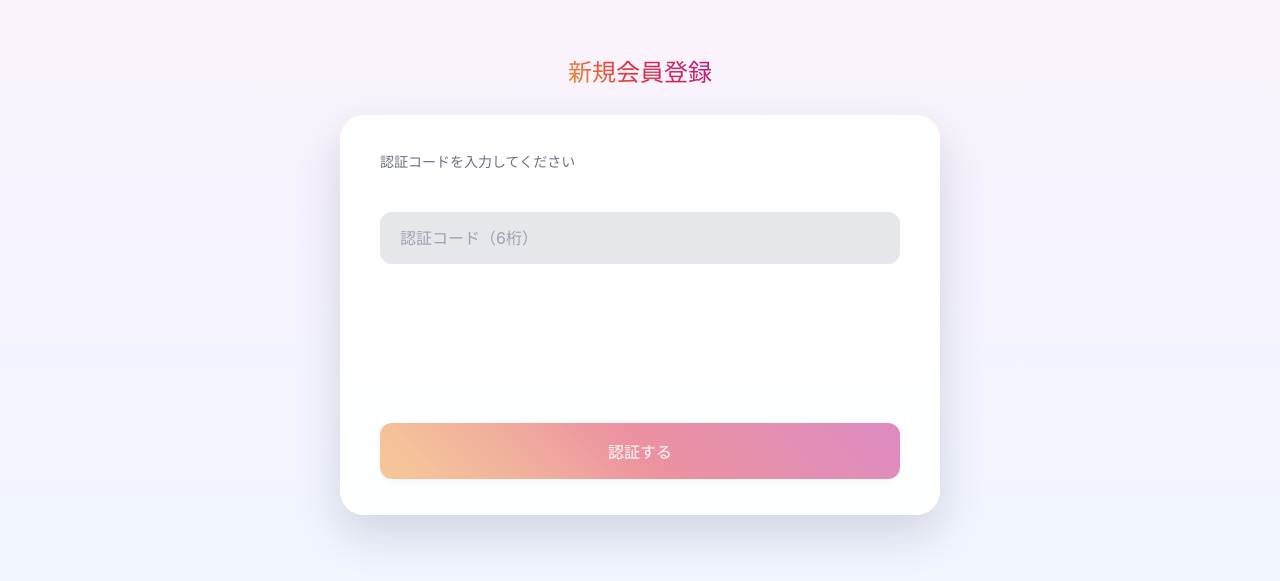
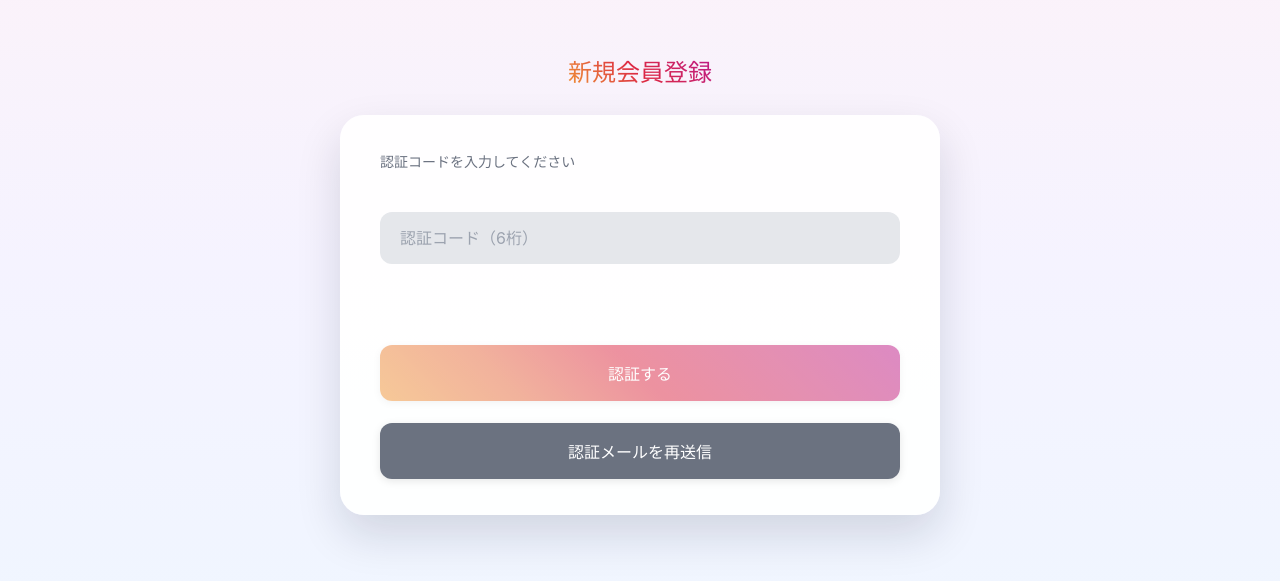
Before and after one commit to HOAP-Inc/hoap-ai-career-sheet, a React (Vite) app: page /registration/verify in a window 1280 px wide. Shown: the part 135-716 px from the top of the page. Built offline with nearby package versions, Linux system fonts and the light colour scheme; no server answers.

Commit message:
Streamline verification flow

```diff
--- a/src/pages/registration/EmailRegister.tsx
+++ b/src/pages/registration/EmailRegister.tsx
@@ -40,8 +40,8 @@ export const EmailRegister: React.FC = () => {
       // emailをlocalStorageに保存（認証コード認証時に使用）
       localStorage.setItem('registration_email', email);
 
-      // 成功時はEmailSentページへ遷移（emailをstateで渡す）
-      navigate('/registration/email-sent', { state: { email } });
+      // 成功時は認証コード入力ページへダイレクト遷移（emailをstateで渡す）
+      navigate('/registration/verify', { state: { email, from: 'email-register' } });
     } catch (err) {
       console.error('❌ EmailRegister: Error occurred:', err);
       const errorMessage = err instanceof Error
--- a/src/pages/registration/EmailSent.tsx
+++ b/src/pages/registration/EmailSent.tsx
@@ -16,6 +16,10 @@ export const EmailSent: React.FC = () => {
     const stateEmail = (location.state as { email?: string })?.email;
     if (stateEmail) {
       setEmail(stateEmail);
+      navigate('/registration/verify', {
+        replace: true,
+        state: { email: stateEmail, from: 'email-sent' },
+      });
     } else {
       // stateがない場合は前のページに戻る
       navigate('/registration');
--- a/src/pages/registration/Verify.tsx
+++ b/src/pages/registration/Verify.tsx
@@ -1,16 +1,23 @@
 import React, { useState, useEffect } from 'react';
-import { useNavigate, useSearchParams } from 'react-router-dom';
-import { verifyToken, verifyCode } from '../../utils/api';
+import { useNavigate, useSearchParams, useLocation } from 'react-router-dom';
+import { verifyToken, verifyCode, resendVerificationEmail } from '../../utils/api';
 import './RegistrationForm.css';
 
 export const Verify: React.FC = () => {
   const navigate = useNavigate();
+  const location = useLocation();
   const [searchParams] = useSearchParams();
   const [token, setToken] = useState('');
   const [code, setCode] = useState('');
   const [error, setError] = useState('');
   const [isVerifying, setIsVerifying] = useState(false);
   const [isVerified, setIsVerified] = useState(false);
+  const [email, setEmail] = useState('');
+  const [isResending, setIsResending] = useState(false);
+  const [resendFeedback, setResendFeedback] = useState<{
+    type: 'success' | 'error';
+    message: string;
+  } | null>(null);
 
   useEffect(() => {
     // URLパラメータからtokenを取得
@@ -21,6 +28,18 @@ export const Verify: React.FC = () => {
       handleVerifyToken(tokenParam);
     }
   }, [searchParams]);
+
+  useEffect(() => {
+    const stateEmail = (location.state as { email?: string } | null)?.email;
+    if (stateEmail) {
+      setEmail(stateEmail);
+    } else {
+      const savedEmail = localStorage.getItem('registration_email');
+      if (savedEmail) {
+        setEmail(savedEmail);
+      }
+    }
+  }, [location.state]);
 
   const handleVerifyToken = async (tokenToVerify: string) => {
     setIsVerifying(true);
@@ -42,6 +61,26 @@ export const Verify: React.FC = () => {
       );
     } finally {
       setIsVerifying(false);
+    }
+  };
+
+  const handleResend = async () => {
+    if (!email || isResending) return;
+    setIsResending(true);
+    setResendFeedback(null);
+
+    try {
+      await resendVerificationEmail(email);
+      setResendFeedback({ type: 'success', message: '認証メールを再送信しました' });
+      setTimeout(() => setResendFeedback(null), 3000);
+    } catch (err) {
+      const message =
+        err instanceof Error
+          ? err.message
+          : '再送信に失敗しました。しばらくしてから再度お試しください。';
+      setResendFeedback({ type: 'error', message });
+    } finally {
+      setIsResending(false);
     }
   };
 
@@ -98,6 +137,14 @@ export const Verify: React.FC = () => {
         <div className="registration-header">
           <p className="registration-subtitle">認証コードを入力してください</p>
         </div>
+        {email && (
+          <div className="registration-info">
+            <p>
+              <strong>{email}</strong>
+              に送信された認証コードを入力してください。
+            </p>
+          </div>
+        )}
         {token ? (
           <div className="registration-form">
             <div className="form-field">
@@ -144,6 +191,24 @@ export const Verify: React.FC = () => {
             >
               {isVerifying ? '認証中...' : '認証する'}
             </button>
+            <button
+              type="button"
+              className="btn-next"
+              onClick={handleResend}
+              disabled={isResending}
+              style={{ marginTop: '12px', background: '#6b7280' }}
+            >
+              {isResending ? '再送信中...' : '認証メールを再送信'}
+            </button>
+            {resendFeedback && (
+              <div
+                className={
+                  resendFeedback.type === 'success' ? 'success-message' : 'error-message'
+                }
+              >
+                {resendFeedback.message}
+              </div>
+            )}
           </form>
         )}
       </div>
```
